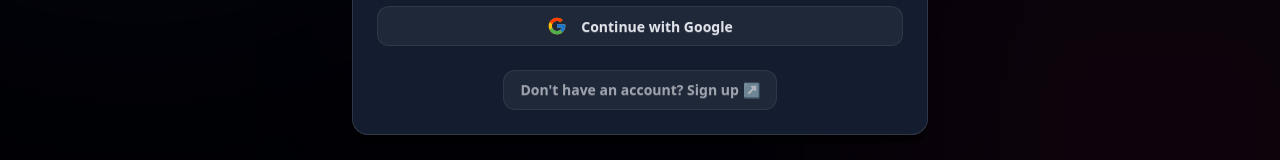
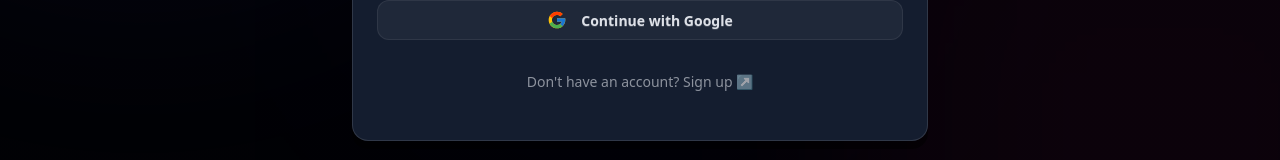
Before and after one commit to dalonsodev/defi-scout, a React (Vite) app: page / in a window 1280 px wide. Both pictures are taken after a click on the button "Login / Signup". Shown: the part 534-694 px from the top of the page. Built offline with nearby package versions, Linux system fonts and the light colour scheme; no server answers.

Commit message:
style: remove btn-glass from AuthModal mode-toggle button

```diff
--- a/src/components/common/AuthModal.jsx
+++ b/src/components/common/AuthModal.jsx
@@ -221,7 +221,7 @@ export function AuthModal() {
 
                   <button
                     type="button"
-                    className="btn btn-ghost btn-glass rounded-xl text-sm text-base-content/60 mt-4 block mx-auto"
+                    className="text-sm text-base-content/60 hover:text-base-content/80 transition-colors my-6 block mx-auto cursor-pointer"
                     onClick={() => {
                       setMode(mode === MODE.LOGIN ? MODE.SIGNUP : MODE.LOGIN)
                       setError(null)
```
